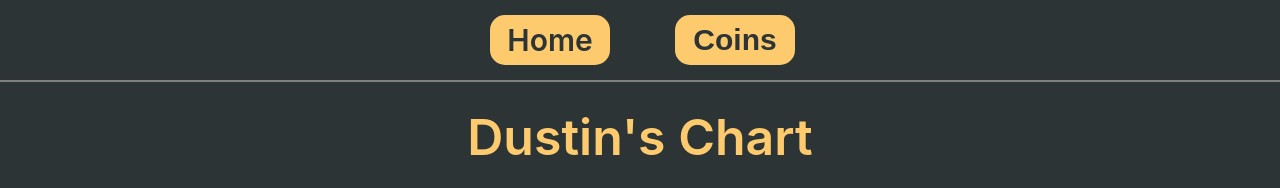
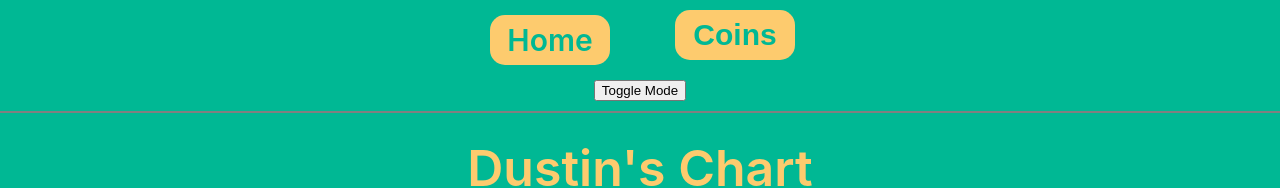
Before and after one commit to DUSTINRYOO/react-masterclass_ts, a React (Create React App) app: page / in a window 1280 px wide. Shown: the top 188 px of the page. Built offline with nearby package versions, Linux system fonts and the light colour scheme.

Commit message:
Before using Recoil
Toggle mode Dark Light

```diff
--- a/package.json
+++ b/package.json
@@ -22,6 +22,7 @@
     "react-helmet": "^6.1.0",
     "react-router-dom": "^6.6.2",
     "react-scripts": "5.0.1",
+    "recoil": "^0.7.6",
     "styled-components": "^5.3.6",
     "typescript": "^4.9.4",
     "web-vitals": "^2.1.4"
--- a/src/Root.tsx
+++ b/src/Root.tsx
@@ -1,8 +1,9 @@
 import { ReactQueryDevtools } from "@tanstack/react-query-devtools";
-import React from "react";
+import React, { useState } from "react";
 import { Outlet } from "react-router-dom";
-import { createGlobalStyle } from "styled-components";
+import { createGlobalStyle, ThemeProvider } from "styled-components";
 import Header from "./components/Header";
+import { lightTheme, darkTheme } from "./theme";
 
 const GlobalStyle = createGlobalStyle`
   html, body, div, span, applet, object, iframe,
@@ -63,12 +64,16 @@ a {
 `;
 
 function Root() {
+  const [isDark, setIsDark] = useState(false);
+  const toggleDark = () => setIsDark((current) => !current);
   return (
     <>
-      <GlobalStyle />
-      <Header />
-      <Outlet />
-      <ReactQueryDevtools initialIsOpen={true} />
+      <ThemeProvider theme={isDark ? darkTheme : lightTheme}>
+        <GlobalStyle />
+        <Header toggleDark={toggleDark} />
+        <Outlet />
+        <ReactQueryDevtools initialIsOpen={true} />
+      </ThemeProvider>
     </>
   );
 }
--- a/src/components/Header.tsx
+++ b/src/components/Header.tsx
@@ -3,11 +3,12 @@ import styled from "styled-components";
 
 const HeaderBox = styled.div`
   display: flex;
-  flex-direction: row;
+  flex-direction: column;
   justify-content: center;
   align-items: center;
   width: 100%;
   border-bottom: 2px solid gray;
+  padding-bottom: 10px;
 `;
 
 const HomeBtn = styled.span`
@@ -24,6 +25,9 @@ const HomeBtn = styled.span`
   color: ${(props) => props.theme.bgColor};
 `;
 
+const Box = styled.div`
+  display: flex;
+`;
 const CoinBtn = styled.button`
   display: block;
   font-size: 30px;
@@ -37,18 +41,24 @@ const CoinBtn = styled.button`
   background-color: ${(props) => props.theme.textColor};
   color: ${(props) => props.theme.bgColor};
 `;
+interface IToggleDark {
+  toggleDark: () => void;
+}
 
-function Header() {
+function Header({ toggleDark }: IToggleDark) {
   const navigate = useNavigate();
   const onClick = () => {
     navigate("/Coins");
   };
   return (
     <HeaderBox>
-      <Link to="/">
-        <HomeBtn>Home</HomeBtn>
-      </Link>
-      <CoinBtn onClick={onClick}>Coins</CoinBtn>
+      <Box>
+        <Link to="/">
+          <HomeBtn>Home</HomeBtn>
+        </Link>
+        <CoinBtn onClick={onClick}>Coins</CoinBtn>
+      </Box>
+      <button onClick={toggleDark}>Toggle Mode</button>
     </HeaderBox>
   );
 }
--- a/src/index.tsx
+++ b/src/index.tsx
@@ -3,9 +3,7 @@ import React from "react";
 import ReactDOM from "react-dom/client";
 
 import { RouterProvider } from "react-router-dom";
-import { ThemeProvider } from "styled-components";
 import router from "./Router";
-import { theme } from "./theme";
 
 const root = ReactDOM.createRoot(
   document.getElementById("root") as HTMLElement
@@ -15,9 +13,7 @@ const queryClient = new QueryClient();
 root.render(
   <React.StrictMode>
     <QueryClientProvider client={queryClient}>
-      <ThemeProvider theme={theme}>
-        <RouterProvider router={router} />
-      </ThemeProvider>
+      <RouterProvider router={router} />
     </QueryClientProvider>
   </React.StrictMode>
 );
--- a/src/theme.ts
+++ b/src/theme.ts
@@ -1,7 +1,12 @@
 import { DefaultTheme } from "styled-components";
 
-export const theme: DefaultTheme = {
+export const darkTheme: DefaultTheme = {
   bgColor: "#2d3436",
   textColor: "#fdcb6e",
   accentColor: "#00b894",
 };
+export const lightTheme: DefaultTheme = {
+  bgColor: "#00b894",
+  textColor: "#fdcb6e",
+  accentColor: "#2d3436",
+};
```
Also changed, not shown: 1 other file (tests, documents, lock files or other folders).
